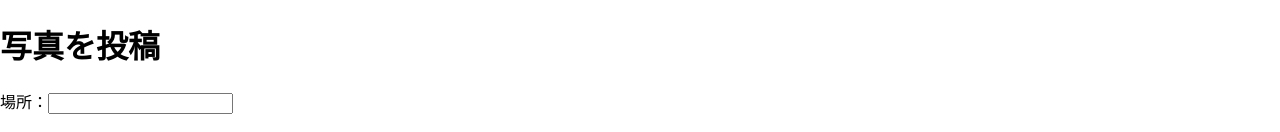
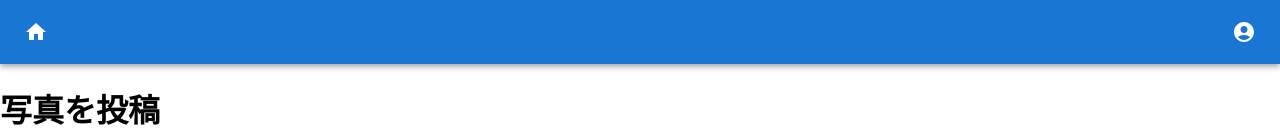
Before and after one commit to guchio33/voyage, a React (Create React App) app in the folder frontend/: page / in a window 1280 px wide. Shown: the top 132 px of the page. Built offline with nearby package versions, Linux system fonts and the light colour scheme.

Commit message:
headerの作成

```diff
--- a/frontend/package.json
+++ b/frontend/package.json
@@ -3,6 +3,11 @@
   "version": "0.1.0",
   "private": true,
   "dependencies": {
+    "@emotion/react": "^11.5.0",
+    "@emotion/styled": "^11.3.0",
+    "@mui/icons-material": "^5.1.0",
+    "@mui/material": "^5.1.0",
+    "@mui/styled-engine-sc": "^5.1.0",
     "@testing-library/jest-dom": "^5.11.4",
     "@testing-library/react": "^11.1.0",
     "@testing-library/user-event": "^12.1.10",
@@ -16,6 +21,7 @@
     "react": "^17.0.2",
     "react-dom": "^17.0.2",
     "react-scripts": "4.0.3",
+    "styled-components": "^5.3.3",
     "typescript": "^4.1.2",
     "web-vitals": "^1.0.1"
   },
--- a/frontend/src/App.tsx
+++ b/frontend/src/App.tsx
@@ -1,24 +1,29 @@
 //import React, { useEffect, useState } from "react";
-import PhotoForm from "./photo-form"
-
+import PhotoForm from "./photo-form";
+import Header from "./component/header";
 //import { execTest } from "lib/api/test";
 
 const App: React.FC = () => {
   //const [message, setMessage] = useState<string>("");
 
   //const handleExecTest = async () => {
-    //const res = await execTest();
+  //const res = await execTest();
 
-    //if (res.status === 200) {
-    //  setMessage(res.data.message);
-    //}
+  //if (res.status === 200) {
+  //  setMessage(res.data.message);
+  //}
   //};
 
   //useEffect(() => {
   //  handleExecTest();
   //}, []);
 
-  return( <><PhotoForm></PhotoForm></>);
+  return (
+    <>
+      <Header />
+      <PhotoForm />
+    </>
+  );
 };
 
 export default App;
--- /dev/null
+++ b/frontend/src/component/header.tsx
@@ -0,0 +1,40 @@
+import * as React from "react";
+import AppBar from "@mui/material/AppBar";
+import Box from "@mui/material/Box";
+import Toolbar from "@mui/material/Toolbar";
+import IconButton from "@mui/material/IconButton";
+import AccountCircle from "@mui/icons-material/AccountCircle";
+import HomeIcon from "@mui/icons-material/Home";
+
+export default function Headar() {
+  return (
+    <AppBar position="static">
+      <Toolbar>
+        {/* ホームアイコン*/}
+        <IconButton
+          size="large"
+          edge="start"
+          color="inherit"
+          aria-label="open drawer"
+          sx={{ mr: 2 }}
+        >
+          <HomeIcon />
+        </IconButton>
+
+        {/* ヘッダーの真ん中の隙間*/}
+        <Box sx={{ flexGrow: 1 }} />
+        <Box>
+          <IconButton
+            size="large"
+            edge="end"
+            aria-label="account of current user"
+            aria-haspopup="true"
+            color="inherit"
+          >
+            <AccountCircle />
+          </IconButton>
+        </Box>
+      </Toolbar>
+    </AppBar>
+  );
+}
```
Also changed, not shown: frontend/tsconfig.json (+5 -2 lines), frontend/src/PostIndex.tsx (deleted), 1 other file (tests, documents, lock files or other folders).
